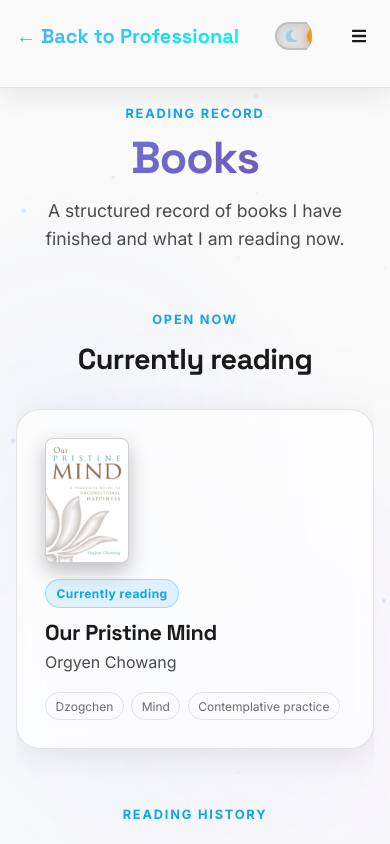
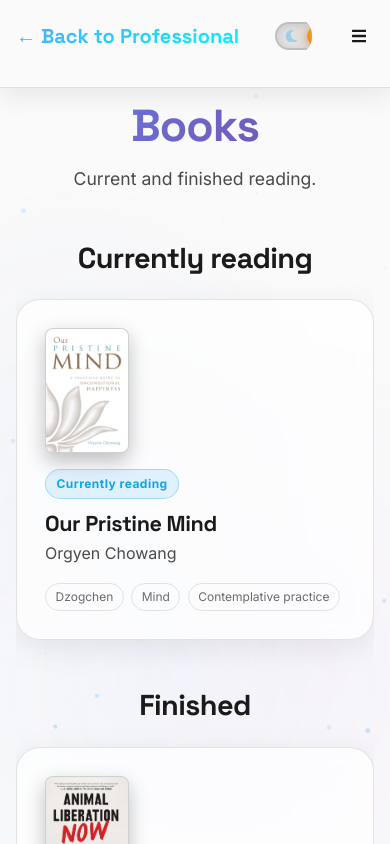
Before and after one commit to connectwithprakash/connectwithprakash.github.io, a React (Vite) app: page /personal/books in a window 390 px wide. Shown: the top 844 px of the page. Built offline with nearby package versions, Linux system fonts and the light colour scheme.

Commit message:
style(personal): reduce redundant headings and gaps

```diff
--- a/src/pages/BooksPage.css
+++ b/src/pages/BooksPage.css
@@ -6,7 +6,7 @@
 
 .books-hero {
   max-width: 820px;
-  margin: 0 auto 5rem;
+  margin: 0 auto 3.5rem;
   text-align: center;
 }
 
@@ -50,7 +50,7 @@
 
 .books-section-heading {
   max-width: 700px;
-  margin: 0 auto 2.5rem;
+  margin: 0 auto 2rem;
   text-align: center;
 }
 
@@ -222,11 +222,11 @@
 
   .books-hero,
   .books-section {
-    margin-bottom: 3.5rem;
+    margin-bottom: 3rem;
   }
 
   .books-section-heading {
-    margin-bottom: 2rem;
+    margin-bottom: 1.5rem;
   }
 
   .books-page .container {
--- a/src/pages/BooksPage.jsx
+++ b/src/pages/BooksPage.jsx
@@ -114,17 +114,15 @@ const BooksPage = () => {
 
       <div className="container">
         <header className="books-hero">
-          <p className="books-kicker">Reading record</p>
           <h1 className="books-title">Books</h1>
           <p className="books-subtitle">
-            A structured record of books I have finished and what I am reading now.
+            Current and finished reading.
           </p>
 
         </header>
 
         <section className="books-section" aria-labelledby="current-reading-heading">
           <div className="books-section-heading">
-            <p className="books-kicker">Open now</p>
             <h2 id="current-reading-heading">Currently reading</h2>
           </div>
           <div className="books-grid books-grid-current">
@@ -136,11 +134,7 @@ const BooksPage = () => {
 
         <section className="books-section" aria-labelledby="finished-reading-heading">
           <div className="books-section-heading">
-            <p className="books-kicker">Reading history</p>
             <h2 id="finished-reading-heading">Finished</h2>
-            <p>
-              These are the books marked finished in the reading record.
-            </p>
           </div>
           <div className="books-grid">
             {sortedFinishedBooks.map(book => (
--- a/src/pages/QuestionPage.css
+++ b/src/pages/QuestionPage.css
@@ -6,7 +6,7 @@
 
 .question-hero {
   max-width: 820px;
-  margin: 0 auto 5rem;
+  margin: 0 auto 4rem;
   text-align: center;
 }
 
@@ -32,7 +32,7 @@
 .question-quote {
   max-width: 700px;
   width: 100%;
-  margin: 3rem auto 2rem;
+  margin: 2rem auto 1.5rem;
   padding: 1.5rem 2rem;
   border-left: 2px solid var(--neon-purple);
   color: var(--text-primary);
```
